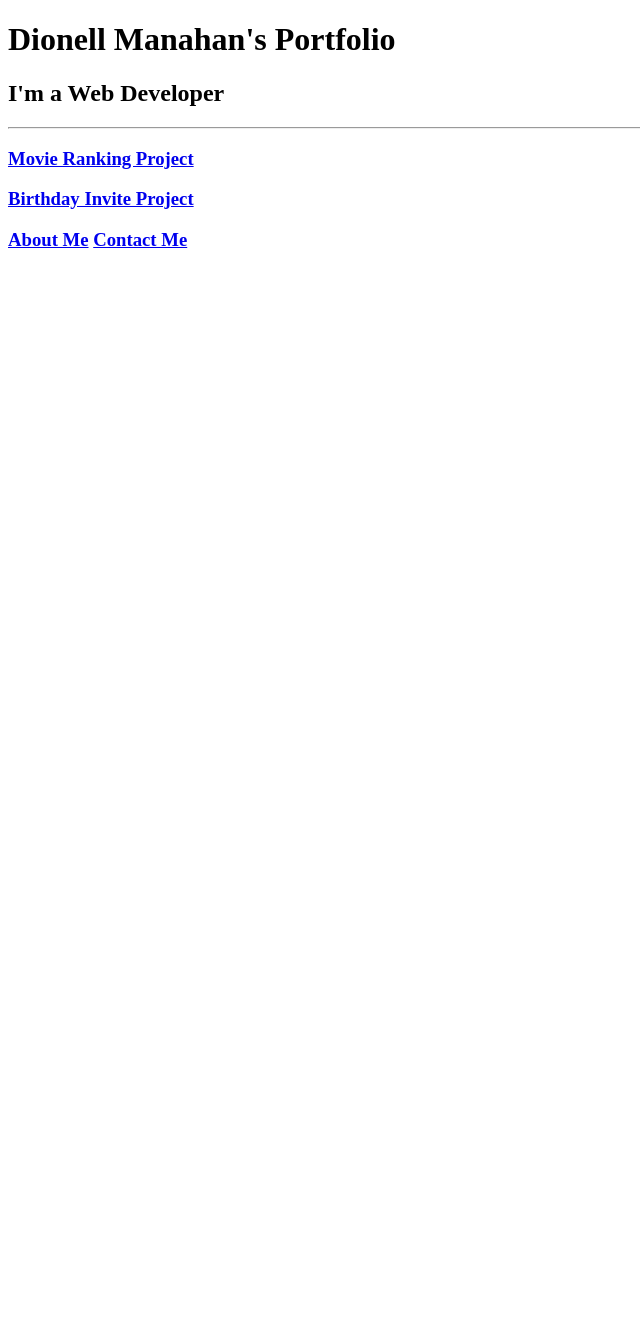
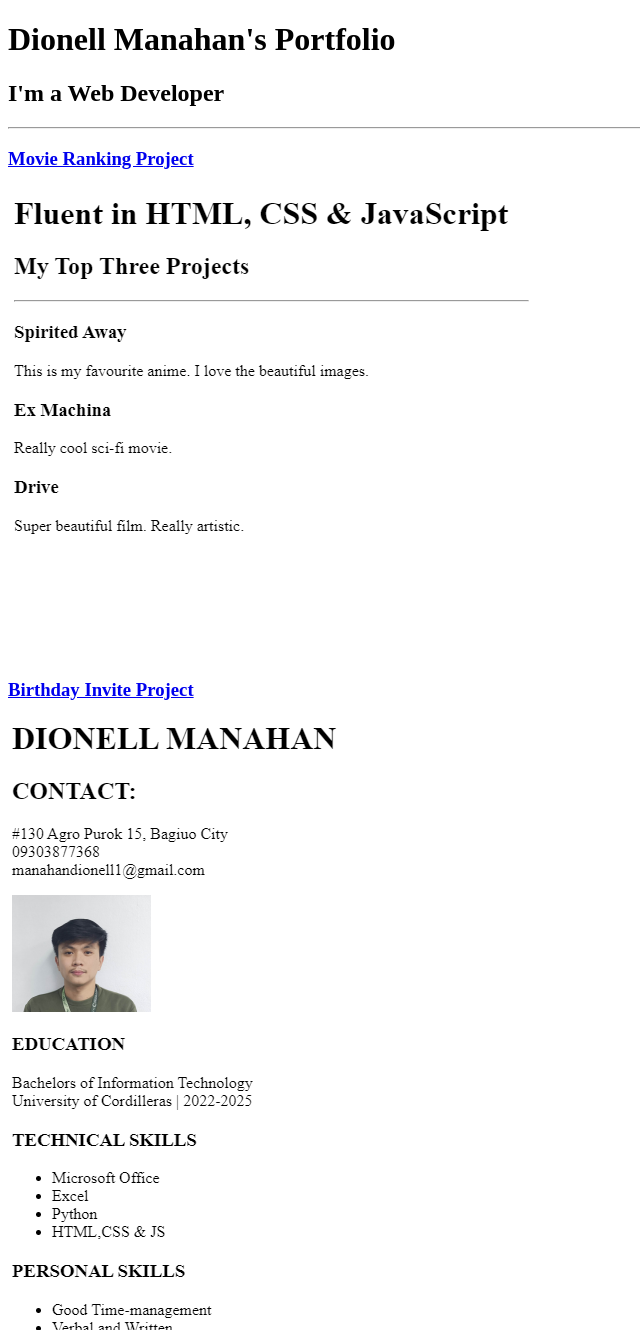
Before and after one commit to manahanCoded/dionell-portfolio, a plain HTML site: page index.html in a window 1280 px wide. Shown: the top 1333 px of the page, without its empty margins (0-640 px from the left). Before the commit the page ends 800 px from the top, so only its background shows below. Drawn offline with Linux system fonts and the light colour scheme.

Commit message:
Update index.html

```diff
--- a/index.html
+++ b/index.html
@@ -1,4 +1,3 @@
-
 <!DOCTYPE html>
 <html lang="en">
 <head>
@@ -10,8 +9,13 @@
 <h1>Dionell Manahan's Portfolio</h1>
 <h2>I'm a Web Developer</h2>
 <hr>
+
 <h3><a href="./public/movie-ranking.html">Movie Ranking Project</a></h3>
+<img src="/assets/images/Screenshot 2023-11-03 075741.png" alt="">
+
 <h3><a href="./public/birthday-invite.html">Birthday Invite Project</a></h3>
+<img src="/assets/images/Screenshot 2023-11-03 082353.png" alt="">
+
 <h3><a href="./public/contact.html">About Me</a>
     <a href="./public/contact.html">Contact Me</a>
 </h3>
```
